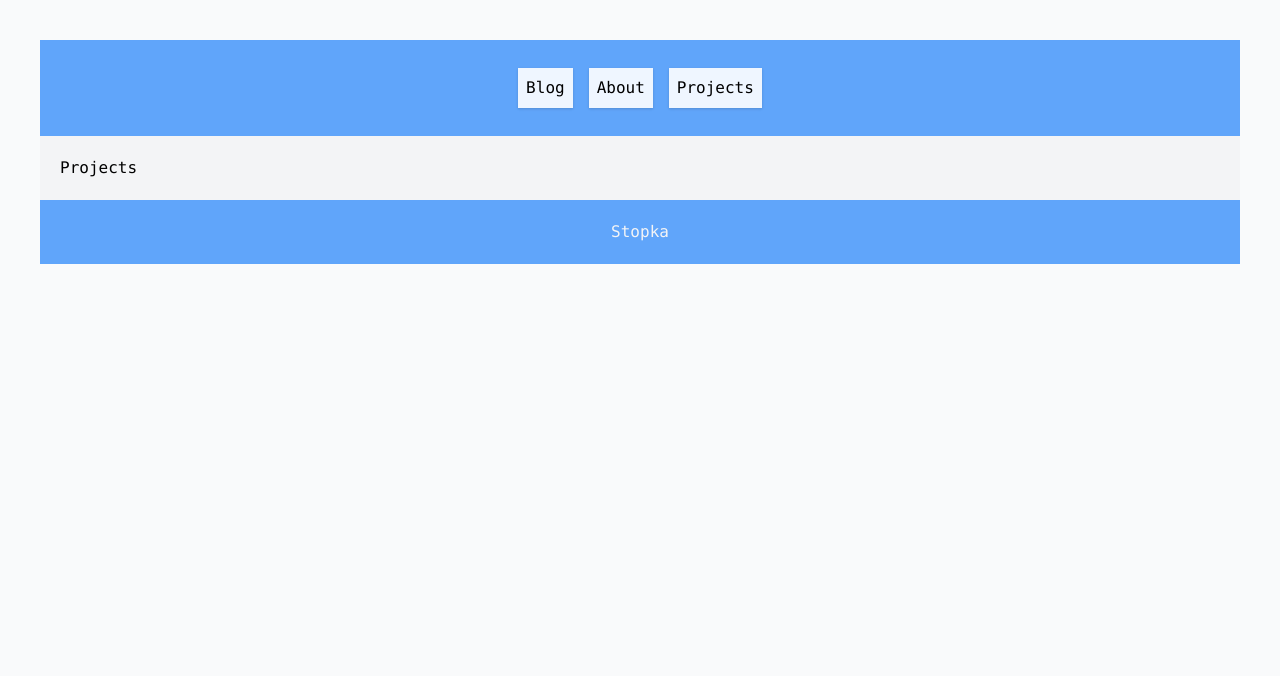
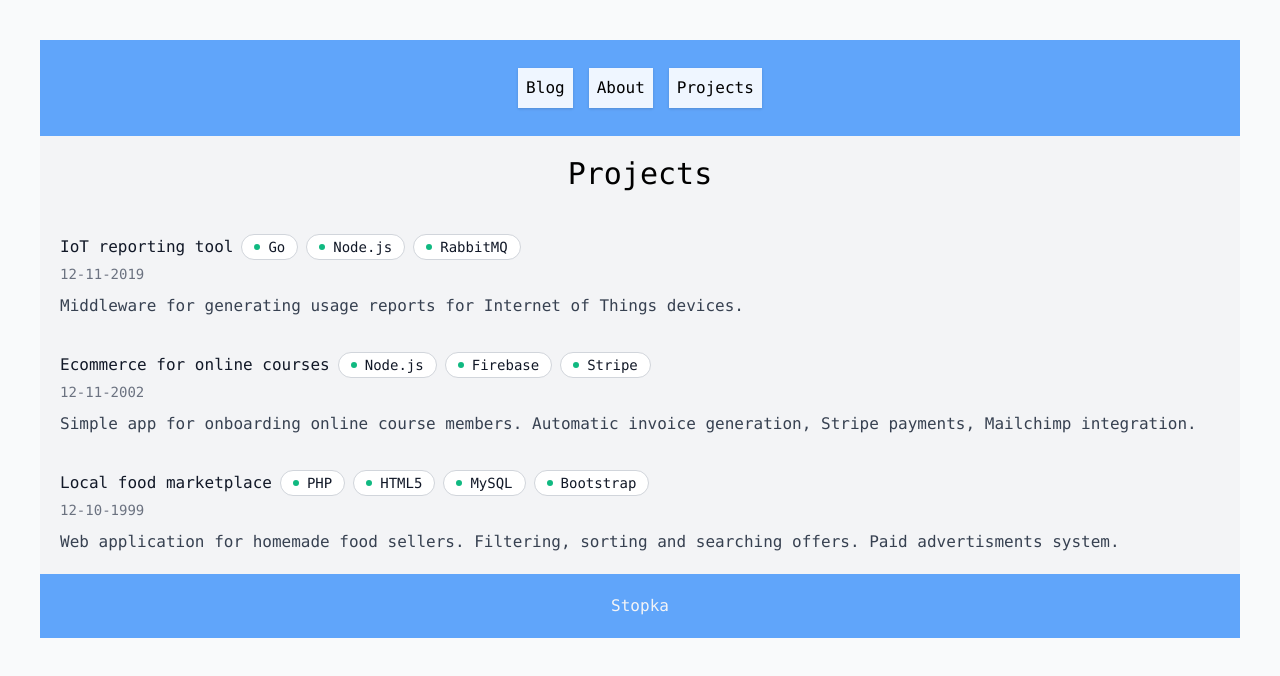
Before and after one commit to damian-lis/fluent-blog, a Next.js app: page /projects in a window 1280 px wide. Shown: the top 676 px of the page. Built offline with nearby package versions, Linux system fonts and the light colour scheme.

Commit message:
Installed grey-matter, created parser for project files  and created fn in services for sort data

```diff
--- a/_projects/local-food-marketplace.md
+++ b/_projects/local-food-marketplace.md
@@ -1,7 +1,7 @@
 ---
 title: Local food marketplace
 description: Web application for homemade food sellers. Filtering, sorting and searching offers. Paid advertisments system.
-date: 12-10-2011
+date: 12-10-1999
 tags:
   - PHP
   - HTML5
--- a/lib/markdownParser.js
+++ b/lib/markdownParser.js
@@ -1,9 +1,20 @@
 import fs from 'fs';
 import { join } from 'path';
+import matter from 'gray-matter';
 
 export const getList = (path) => {
   const directory = join(process.cwd(), path);
   const files = fs.readdirSync(directory);
 
-  return files;
+  return files.map((file) => {
+    const fullPath = join(directory, file);
+    const fileContents = fs.readFileSync(fullPath, 'utf-8');
+    const { data } = matter(fileContents);
+
+    return {
+      ...data,
+      slug: file.replace('.md', ''),
+      createdAt: data.date ? Number(new Date(data.date)) : null
+    };
+  });
 };
--- a/package.json
+++ b/package.json
@@ -14,6 +14,7 @@
     "eslint-plugin-prettier": "^3.3.1",
     "eslint-plugin-react": "^7.22.0",
     "eslint-plugin-react-hooks": "^4.2.0",
+    "gray-matter": "^4.0.2",
     "next": "10.0.8",
     "prettier": "^2.2.1",
     "react": "17.0.1",
--- a/pages/index.js
+++ b/pages/index.js
@@ -1,17 +1,7 @@
 import Layout from 'components/Layout';
 import Head from 'next/head';
-import { getList } from 'lib/markdownParser';
 
-export const getStaticProps = () => {
-  const projects = getList('_projects');
-
-  return {
-    props: { projects }
-  };
-};
-
-export default function Home({ projects }) {
-  console.log(projects);
+export default function Home() {
   return (
     <Layout>
       <Head>
--- a/pages/projects.js
+++ b/pages/projects.js
@@ -1,5 +1,57 @@
 import Layout from 'components/Layout';
+import Head from 'next/head';
+import { getAllProjects } from 'services/projects';
 
-export default function About() {
-  return <Layout>Projects</Layout>;
+export const getStaticProps = () => {
+  const projects = getAllProjects();
+
+  return {
+    props: { projects }
+  };
+};
+
+export default function Projects({ projects }) {
+  return (
+    <Layout>
+      <Head>
+        <title>Projects</title>
+      </Head>
+      <div>
+        <h1 className="text-center text-3xl mb-10">Projects</h1>
+        <ul className="-mb-8">
+          {projects.map((project) => (
+            <li key={project.slug}>
+              <div className="relative pb-8">
+                <div className="relative flex items-start space-x-3">
+                  <div className="min-w-0 flex-1 py-0">
+                    <div className="text-md text-gray-500">
+                      <div>
+                        <b className="font-medium text-gray-900 mr-2">{project.title}</b>
+                        {project.tags.map((tag, tagId) => (
+                          <span
+                            key={tagId}
+                            className="mr-2 my-0.5 relative inline-flex items-center bg-white rounded-full border border-gray-300 px-3 py-0.5 text-sm">
+                            <div className="absolute flex-shrink-0 flex items-center justify-center">
+                              <span
+                                className="h-1.5 w-1.5 rounded-full bg-green-500"
+                                aria-hidden="true"></span>
+                            </div>
+                            <div className="ml-3.5 font-medium text-gray-900">{tag}</div>
+                          </span>
+                        ))}
+                      </div>
+                      <span className="whitespace-nowrap text-sm">{project.date}</span>
+                    </div>
+                    <div className="mt-2 text-gray-700">
+                      <p>{project.description}</p>
+                    </div>
+                  </div>
+                </div>
+              </div>
+            </li>
+          ))}
+        </ul>
+      </div>
+    </Layout>
+  );
 }
--- /dev/null
+++ b/services/projects.js
@@ -0,0 +1,7 @@
+import { getList } from 'lib/markdownParser';
+
+export const getAllProjects = () => {
+  const projects = getList('_projects');
+
+  return projects.sort((a, b) => a.createdAt - b.createdAt).reverse();
+};
```
Also changed, not shown: 1 other file (tests, documents, lock files or other folders).
